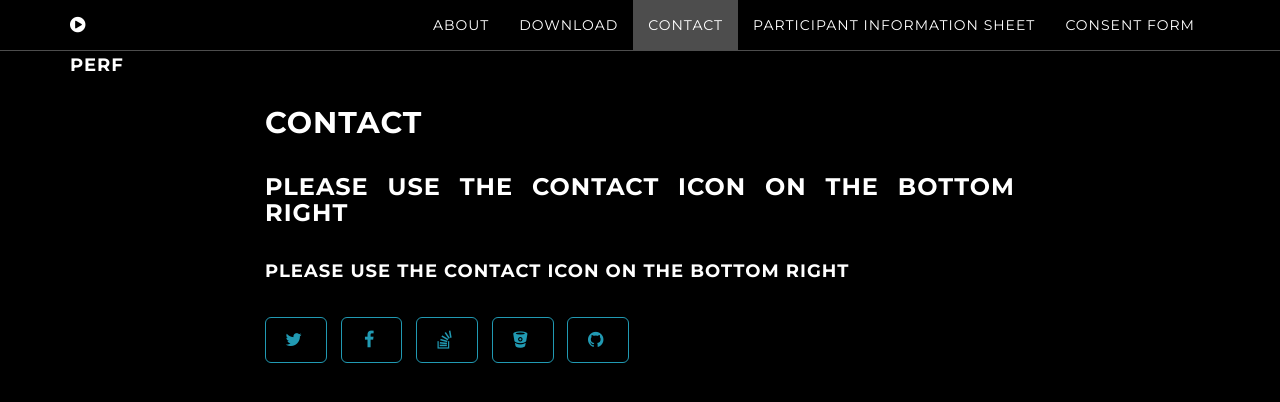
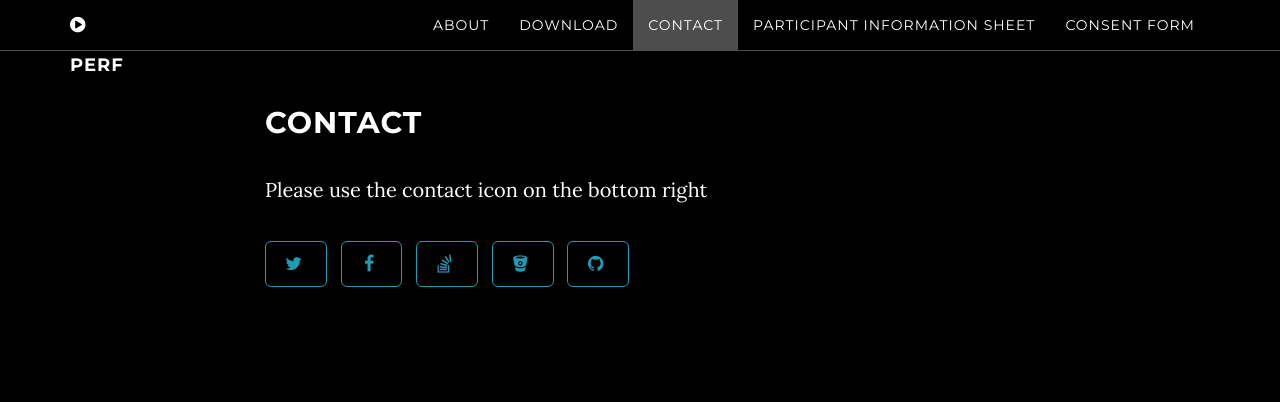
Before and after one commit to socsys/measurements, a Jekyll site: the page built from index.html, in a window 1280 px wide and 900 px high, scrolled down 3107 px. Shown: the top 402 px of the window. Built offline with Jekyll 4.4.1, drawn with Linux system fonts in a browser that asks for light colours.

Commit message:
Update contact.html

```diff
--- a/_includes/contact.html
+++ b/_includes/contact.html
@@ -38,8 +38,7 @@
         <div class="row">
             <div class="col-lg-8 col-lg-offset-2">
                 <h2>Contact</h2>
-                    <h3> Please use the contact icon on the bottom right </h3>
-                    <h4> Please use the contact icon on the bottom right </h4>
+                    <p> Please use the contact icon on the bottom right </p>
                     <ul class="list-inline banner-social-buttons">
                     {% for network in site.social %}
                     <li>
```
